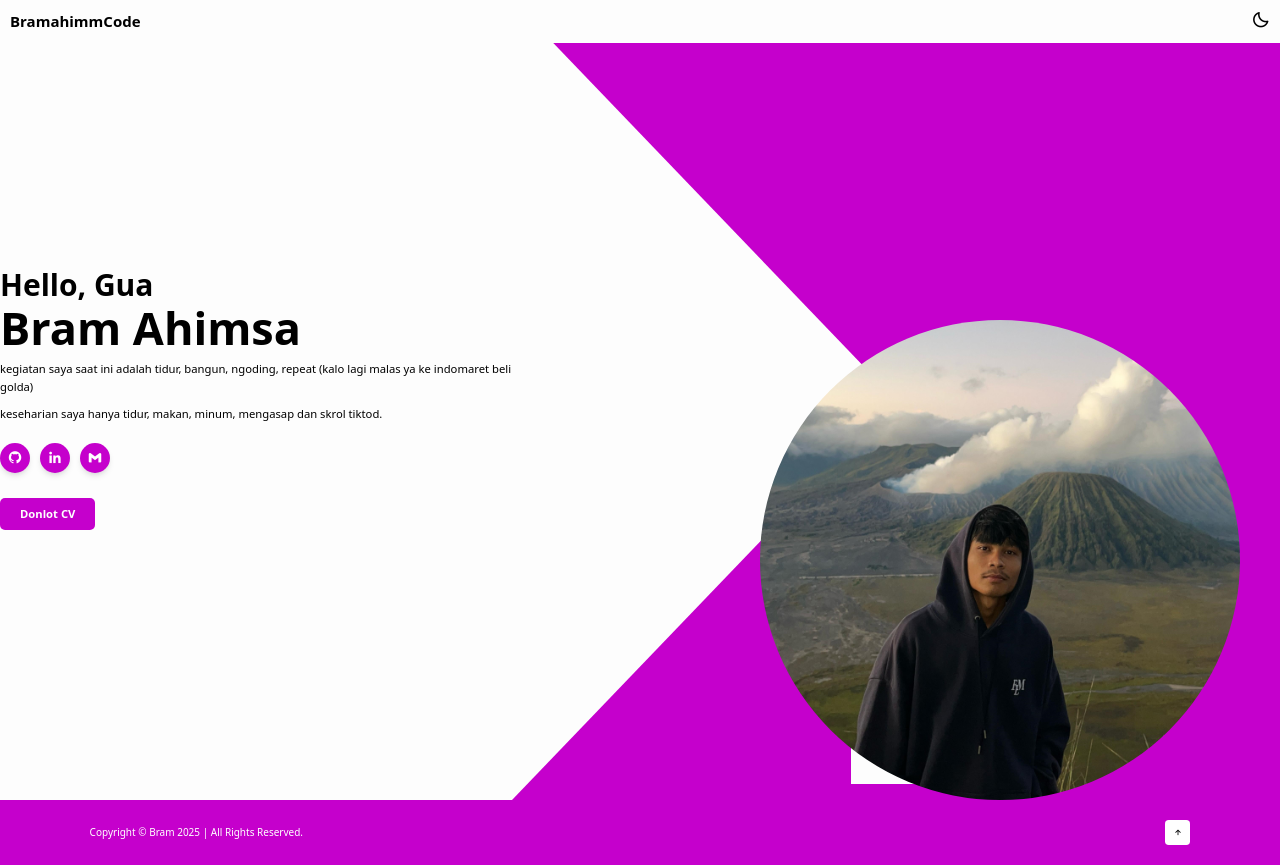
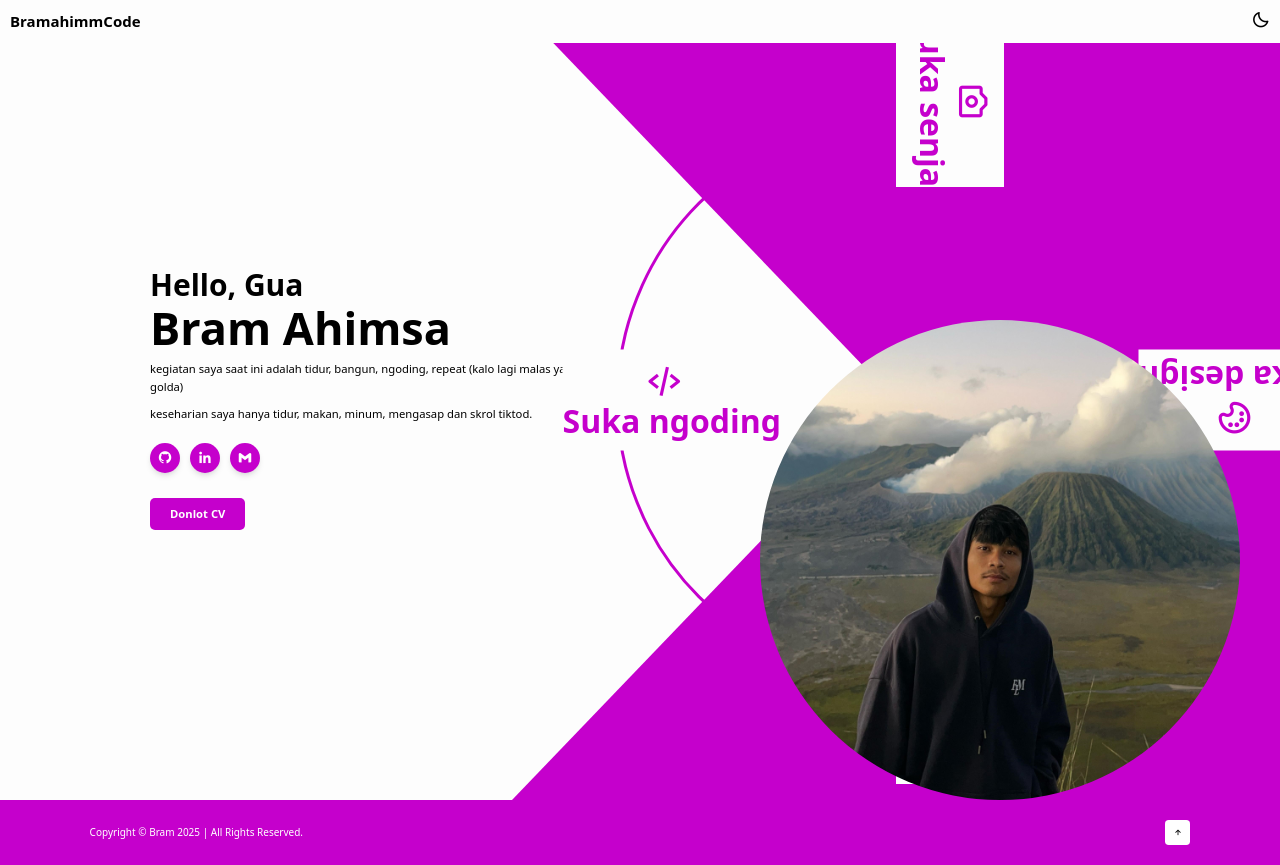
Before and after one commit to Bramahimm/portofolio-bram-react, a React (Vite) app: page / in a window 1280 px wide. Built offline with nearby package versions, Linux system fonts and the light colour scheme.

Commit message:
css and home config

```diff
--- a/src/index.css
+++ b/src/index.css
@@ -58,3 +58,123 @@ img {
         --orbit-origin-x: 48rem;
     }
 }
+
+.home-img{
+    position: absolute;
+    bottom: 0;
+    right: 40px;
+    pointer-events: none;
+    max-width: 480px;
+    max-height: 100vh;
+}
+
+.home .profession-container {
+    position: absolute;
+    top: 50%;
+    right: 0;
+    transform: translateY(-50%);
+    width: 100vw;
+    height: 100vh;
+    overflow: hidden;
+    pointer-events: none;
+}
+
+.home .profession-container .profession-box {
+    position: absolute;
+    top: 0;
+    right: 0;
+    width: 768px;
+    height: 100vh;
+    display: flex;
+    justify-content: center;
+    align-items: center;
+    animation: professionRotate 13s ease-out infinite;
+}
+
+@keyframes professionRotate {
+
+    0%,
+    20% {
+        transform: rotate(0deg);
+    }
+
+    25%,
+    45% {
+        transform: rotate(-90deg);
+    }
+
+    50%,
+    70% {
+        transform: rotate(-180deg);
+    }
+
+    75%,
+    95% {
+        transform: rotate(-270deg);
+    }
+
+    100% {
+        transform: rotate(-360deg);
+    }
+}
+
+.home .profession-box .profession {
+    position: absolute;
+    left: 0;
+    display: flex;
+    align-items: center;
+    flex-direction: column;
+    color: var(--main-color);
+    transform: rotate(calc(360deg / 4 * var(--i)));
+    transform-origin: 384px;
+    background: var(--bg-color);
+    padding: 13px 0;
+}
+
+.home .profession-box .profession:nth-child(1) i {
+    margin-right: 15px;
+}
+
+.home .profession-box .profession:nth-child(2),
+.home .profession-box .profession:nth-child(4) {
+    padding-bottom: 20px;
+}
+
+.home .profession i {
+    font-size: 3.8rem;
+}
+
+.home .profession h3 {
+    font-size: 3.2rem;
+    line-height: 1;
+    font-weight: 600;
+}
+
+.home .profession-box .circle {
+    width: 560px;
+    height: 560px;
+    border: 3px solid var(--main-color);
+    border-radius: 50%;
+    z-index: -1;
+}
+
+.home .profession-container .overlay {
+    position: absolute;
+    top: 0;
+    right: 0;
+    width: 0;
+    height: 0;
+    border-top: 50vh solid var(--main-color);
+    border-right: 384px solid var(--main-color);
+    border-bottom: 50vh solid var(--main-color);
+    border-left: 384px solid transparent;
+}
+
+.home-img img {
+    position: absolute;
+    bottom: 0;
+    right: 40px;
+    pointer-events: none;
+    max-width: 480px;
+    max-height: 100vh;
+}
--- a/src/pages/HomePage.jsx
+++ b/src/pages/HomePage.jsx
@@ -24,7 +24,7 @@ function HomePage() {
       className="home relative flex items-center min-h-screen px-7% py-24 sm:py-32 md:py-40 overflow-hidden"
     >
       <div className="flex flex-col md:flex-row items-center justify-between w-full z-10 gap-8 md:gap-16">
-        <div className="home-content text-center md:text-left md:w-1/2 lg:w-2/5">
+        <div className="ml-[150px] home-content text-center md:text-left md:w-1/2 lg:w-2/5">
           <h3 className="text-3xl sm:text-4xl lg:text-5xl font-semibold mb-2 text-text-color">Hello, Gua</h3>
           <h1 className="text-5xl sm:text-6xl lg:text-7xl font-bold leading-tight mb-4 text-text-color">Bram Ahimsa</h1>
           <p className="text-base sm:text-lg mb-4 text-text-color">
@@ -96,7 +96,7 @@ function HomePage() {
           ></div>
         </div>
 
-        <div className="home-img absolute bottom-0 right-[40px] pointer-events-none z-[1]">
+        <div className="absolute bottom-0 right-[40px] pointer-events-none max-w-[480px] max-h-[100vh]">
           <img src={myImage} alt="Bram Ahimsa" className="max-w-[480px] max-h-screen rounded-full" />
         </div>
       </div>
```
